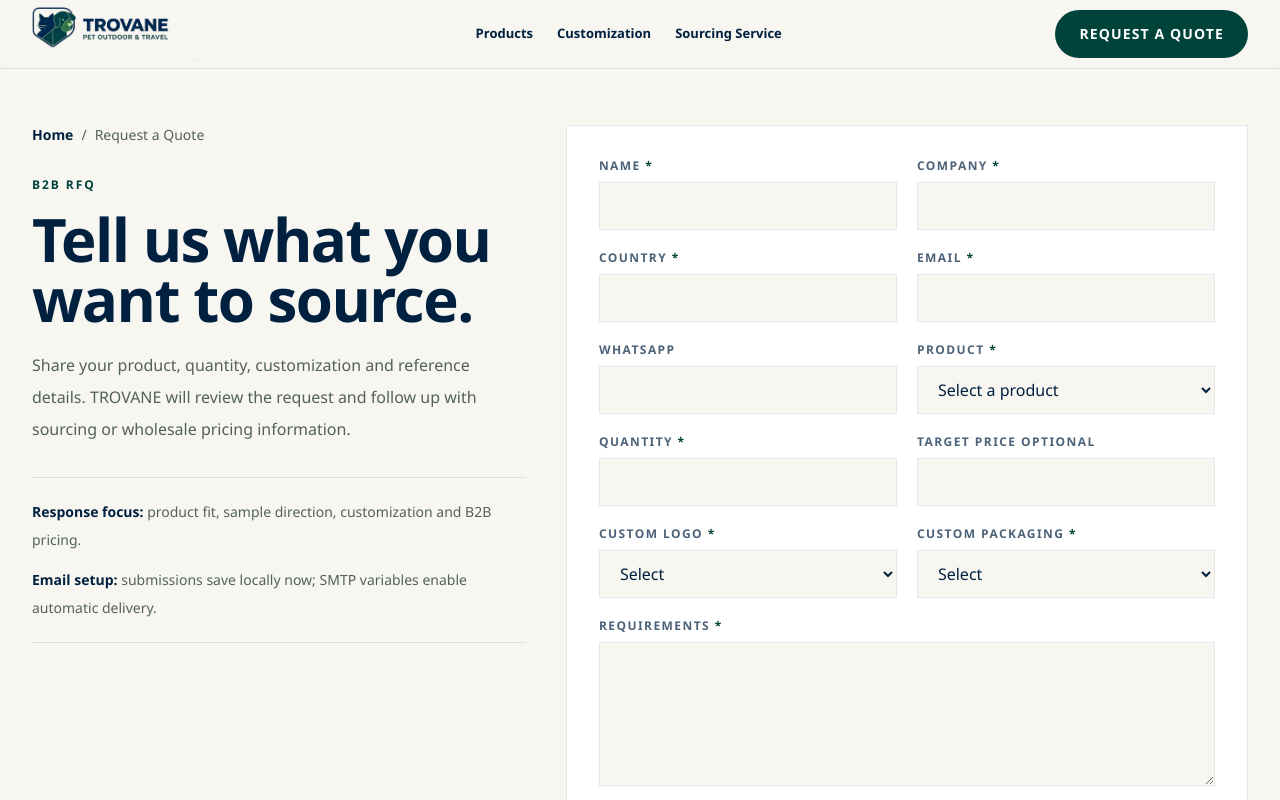
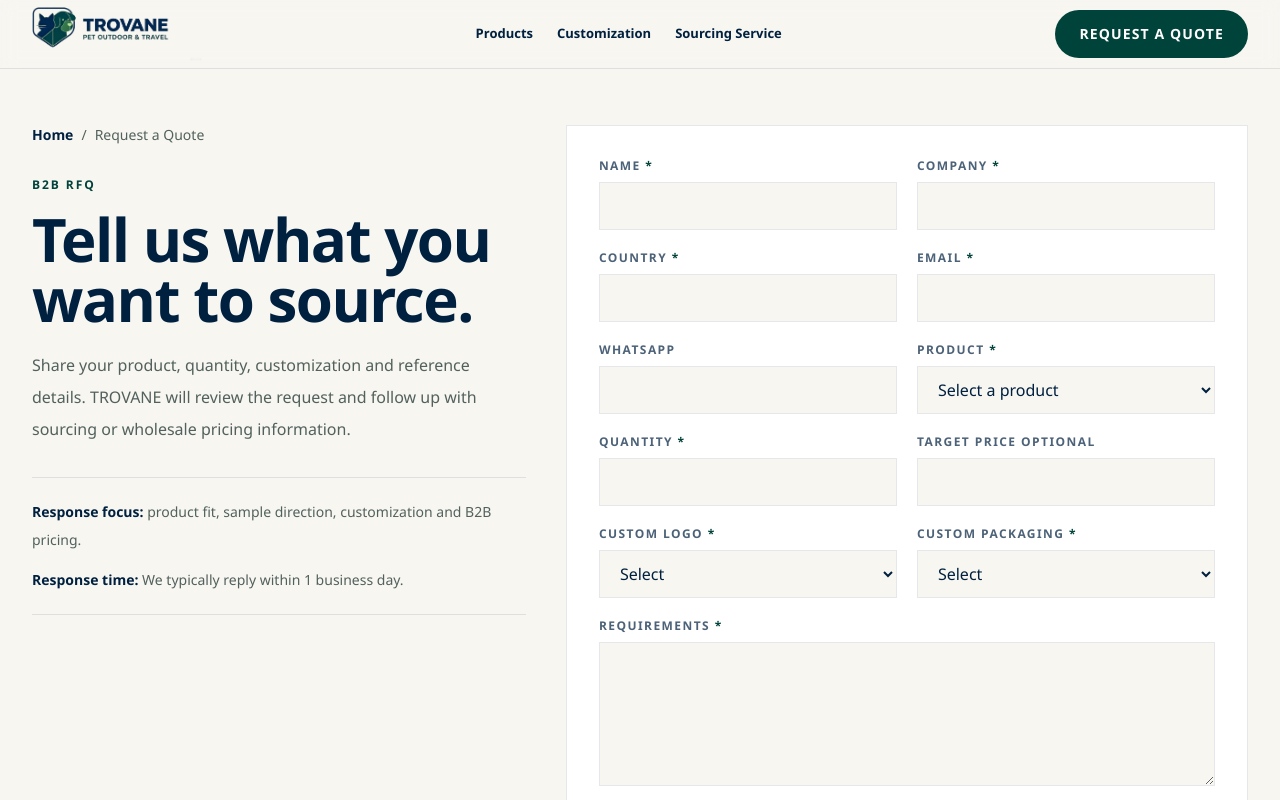
Before and after one commit to bcd736710-sketch/buildmetric, a Next.js app: page /rfq in a window 1280 px wide. Shown: the top 800 px of the page. Built offline with nearby package versions, Linux system fonts and the light colour scheme.

Commit message:
Update RFQ customer-facing copy

```diff
--- a/app/rfq/page.tsx
+++ b/app/rfq/page.tsx
@@ -87,8 +87,8 @@ export default async function RFQPage({
                 fit, sample direction, customization and B2B pricing.
               </p>
               <p className="mt-3">
-                <strong className="text-navy">Email setup:</strong> submissions
-                save locally now; SMTP variables enable automatic delivery.
+                <strong className="text-navy">Response time:</strong> We typically
+                reply within 1 business day.
               </p>
             </div>
           </div>
```
